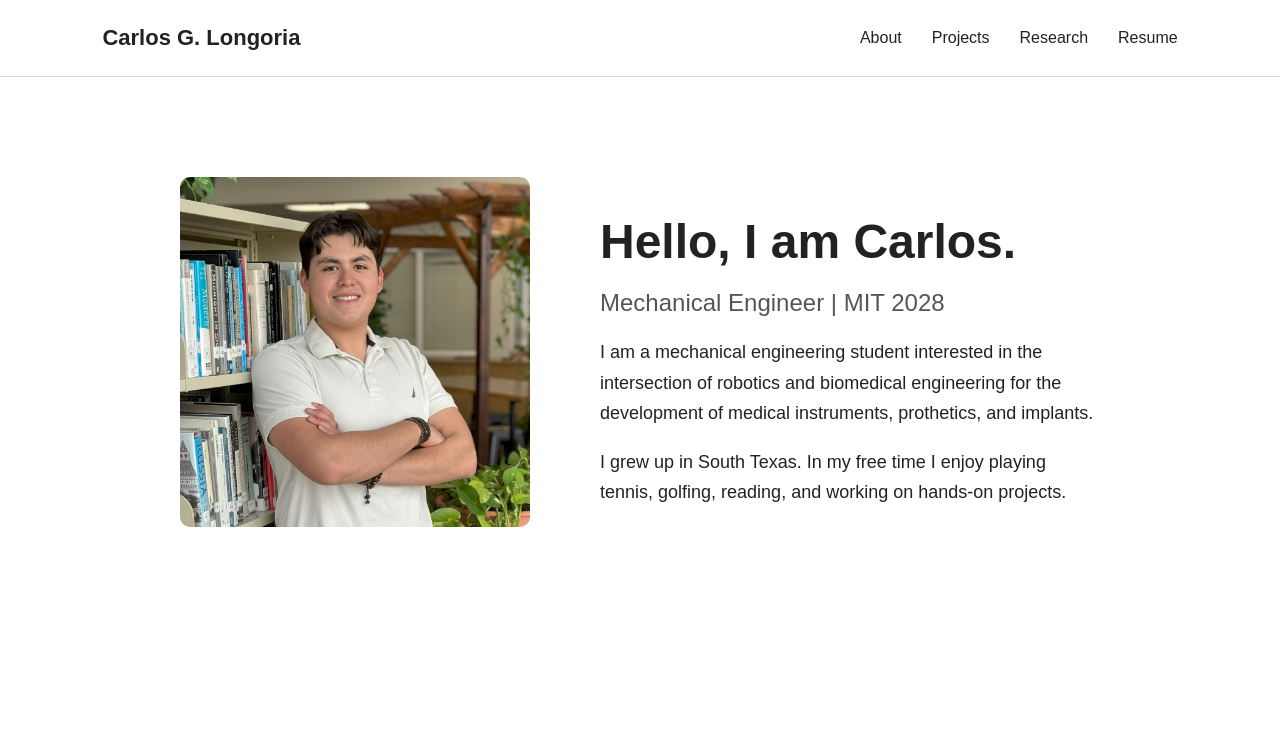
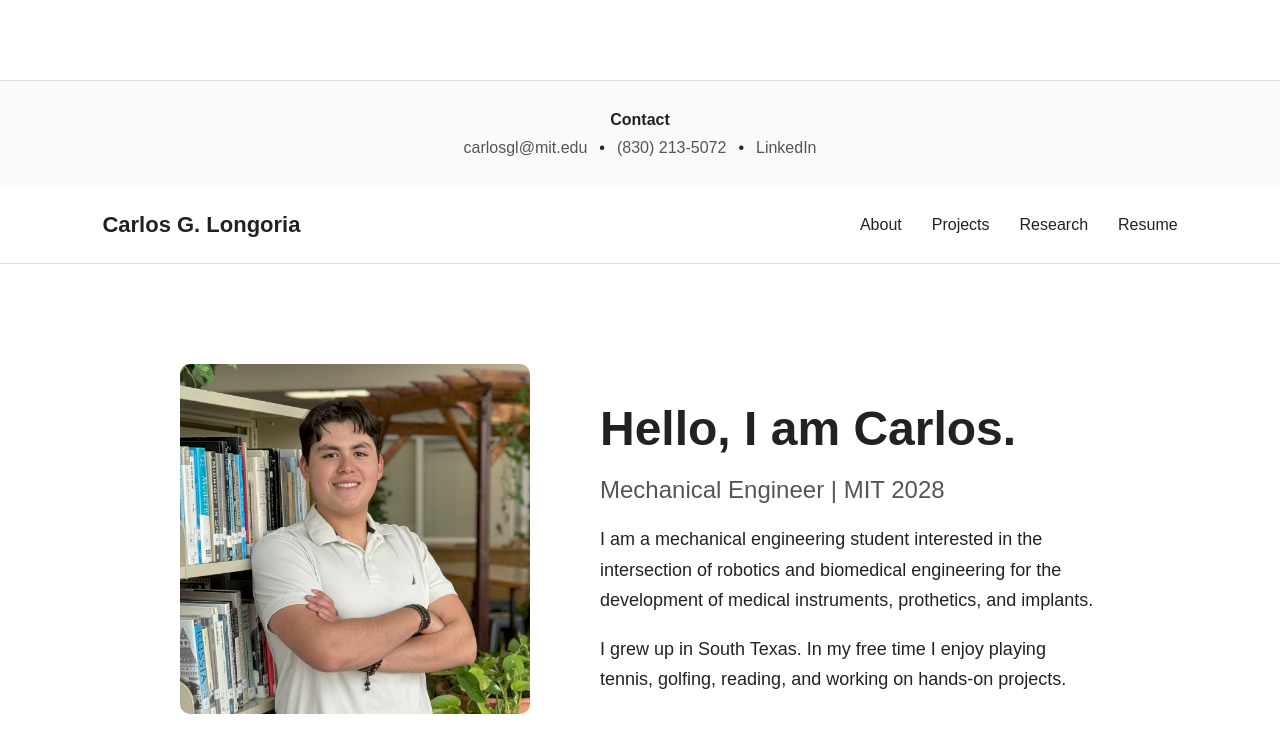
Before and after one commit to CarlosGL116/carlosgl116.github.io, a plain HTML site: page index.html in a window 1280 px wide. Drawn offline with Linux system fonts and the light colour scheme.

Commit message:
Footer and Minor Edits

```diff
--- a/index.html
+++ b/index.html
@@ -10,6 +10,38 @@
 
     <link rel="stylesheet" href="styles.css">
 </head>
+
+<footer class="site-footer">
+
+    <div class="footer-content">
+
+        <p class="footer-title">Contact</p>
+
+        <div class="footer-links">
+
+            <a href="mailto:your-email@mit.edu">
+                carlosgl@mit.edu
+            </a>
+
+            <span>•</span>
+
+            <a href="tel:+12345678900">
+                (830) 213-5072
+            </a>
+
+            <span>•</span>
+
+            <a href="https://www.linkedin.com/in/carlos-g-longoria/"
+               target="_blank"
+               rel="noopener noreferrer">
+                LinkedIn
+            </a>
+
+        </div>
+
+    </div>
+
+</footer>
 
 <body>
 
--- a/styles.css
+++ b/styles.css
@@ -334,6 +334,52 @@ nav {
     font-weight: bold;
 }
 
+/* --------------------
+   FOOTER
+-------------------- */
+
+.site-footer {
+    margin-top: 80px;
+    padding: 30px 40px;
+
+    border-top: 1px solid #dddddd;
+
+    background-color: #fafafa;
+}
+
+.footer-content {
+    max-width: 1100px;
+    margin: 0 auto;
+
+    text-align: center;
+}
+
+.footer-title {
+    margin: 0 0 10px;
+
+    font-weight: 600;
+}
+
+.footer-links {
+    display: flex;
+    justify-content: center;
+    align-items: center;
+
+    gap: 12px;
+
+    flex-wrap: wrap;
+}
+
+.footer-links a {
+    color: #555555;
+    text-decoration: none;
+
+    transition: color 0.2s ease;
+}
+
+.footer-links a:hover {
+    color: #000000;
+}
 
 /* =========================================================
    RESPONSIVE DESIGN
@@ -376,4 +422,13 @@ nav {
     .projects-grid {
         grid-template-columns: 1fr;
     }
+
+    .footer-links {
+    flex-direction: column;
+    gap: 8px;
+    }
+
+    .footer-links span {
+        display: none;
+    }
 }
```
Also changed, not shown: research.html (+1 -2 lines).
